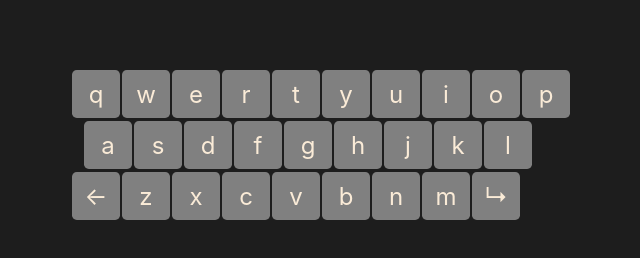
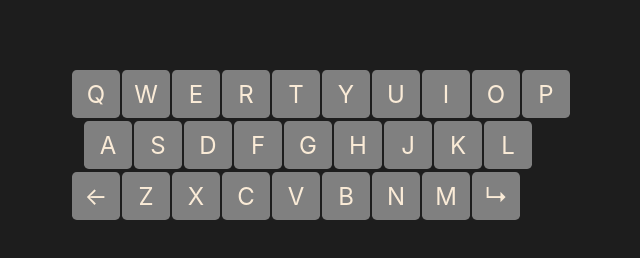
Before and after one commit to lmarcarini/WordRoyaleFrontend, a Next.js app: page / in a window 1280 px wide. Shown: the part 520-778 px from the top of the page, without its empty margins (319-959 px from the left). Built offline with nearby package versions, Linux system fonts and the light colour scheme; no server answers.

Commit message:
Capitalize keyboard letters

```diff
--- a/components/ui/VisualKeyboard/VisualKeyboard.tsx
+++ b/components/ui/VisualKeyboard/VisualKeyboard.tsx
@@ -16,13 +16,13 @@ const createKeyObject = (key: string, display?: string | undefined) => {
   };
 };
 
-const firstRow = "qwertyuiop".split("").map((key) => createKeyObject(key));
+const firstRow = "QWERTYUIOP".split("").map((key) => createKeyObject(key));
 
-const secondRow = "asdfghjkl".split("").map((key) => createKeyObject(key));
+const secondRow = "ASDFGHJKL".split("").map((key) => createKeyObject(key));
 
 const thirdRow = [
   createKeyObject("Backspace", "←"),
-  ..."zxcvbnm".split("").map((key) => createKeyObject(key)),
+  ..."ZXCVBNM".split("").map((key) => createKeyObject(key)),
   createKeyObject("Enter", "↳"),
 ];
 
```
